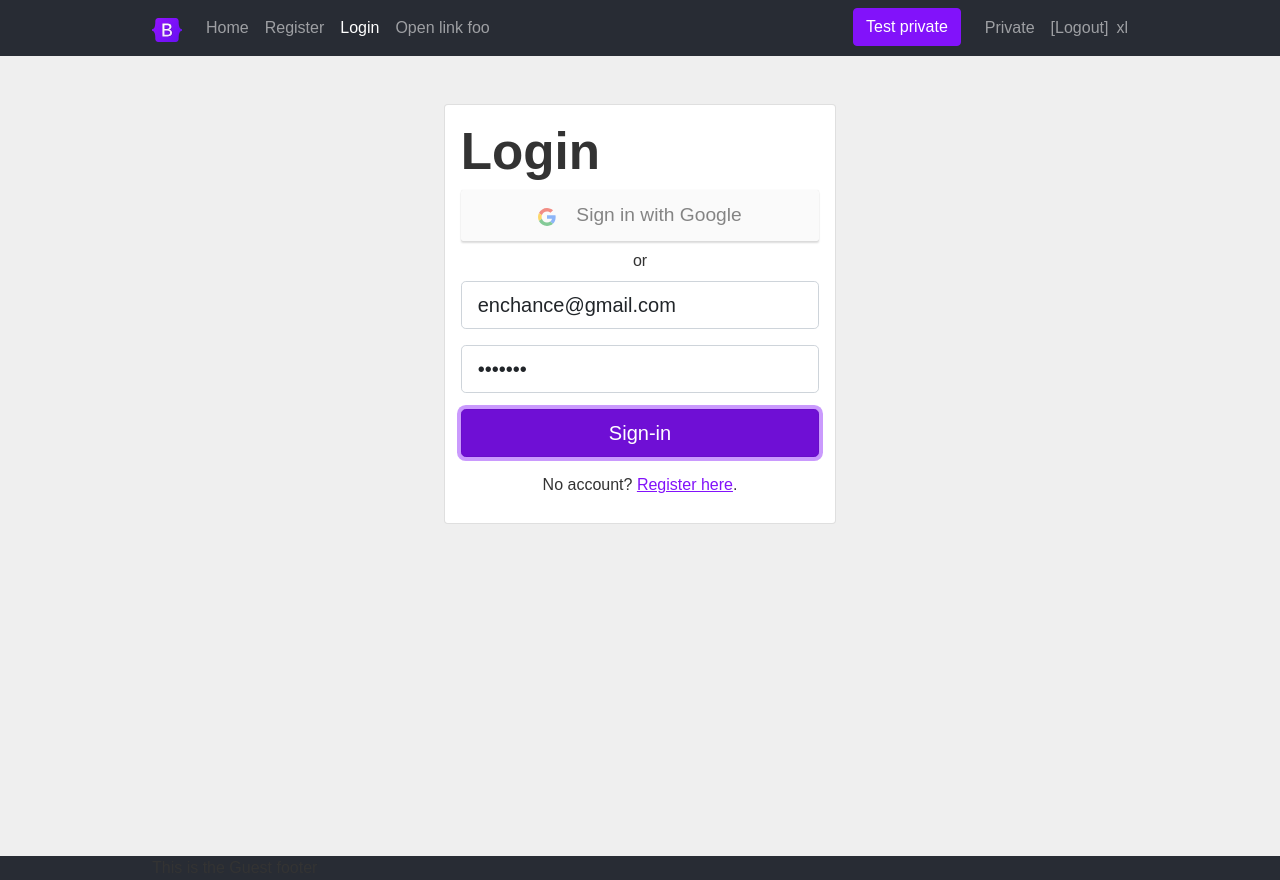
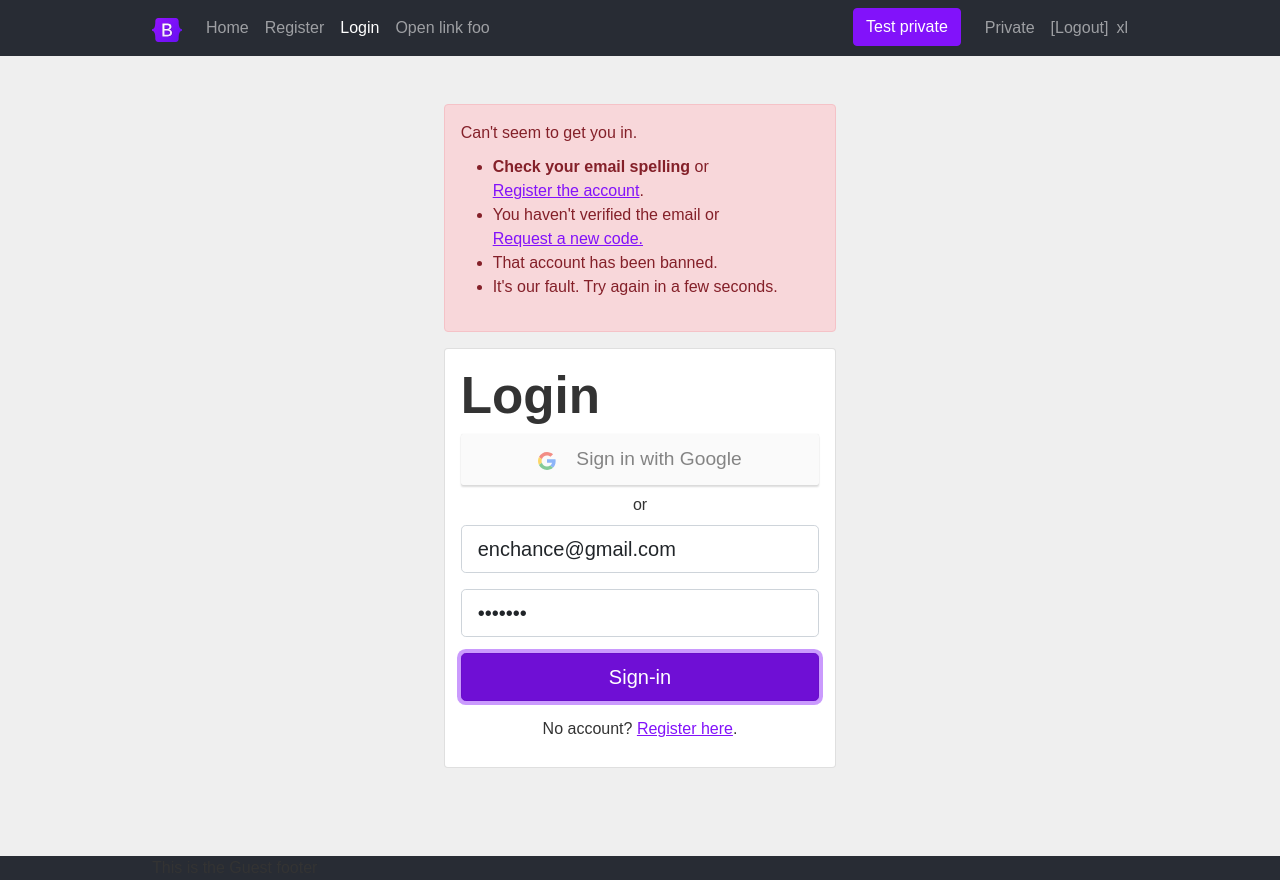
Before and after one commit to dropkickdev/stonksnote-react, a React (Create React App) app: page /auth/login in a window 1280 px wide. Both pictures are taken after a click on the button "Sign-in". Built offline with nearby package versions, Linux system fonts and the light colour scheme; no server answers; a web font is replaced by a local one.

Commit message:
Alerts for the Login page

```diff
--- a/src/components/authentication/Login.js
+++ b/src/components/authentication/Login.js
@@ -7,6 +7,7 @@ import GoogleLogin from "react-google-login"
 
 import conutils from "../../app/utils"
 import s from "../../app/settings/settings"
+import { IF } from "../../app/utilcomp"
 import GuestTemplate from "../../templates/layouts/GuestTemplate"
 import { SimpleInputHTML } from "../../templates/partials/forms"
 import { login, logout, set_pageclass } from "../../app/redux/slices"
@@ -16,9 +17,7 @@ import { api_login, api_logout, api_google_login } from "../../app/api/auth-acco
 
 
 const Login = () => {
-    const [state, setState] = useState({
-        formerror: false
-    })
+    const [state, setState] = useState({error: false})
     const dispatch = useDispatch()
     const history = useHistory()
     useEffect(() => {
@@ -39,6 +38,7 @@ const Login = () => {
         initialValues: init,
         validationSchema: schema,
         onSubmit: async ({email, password}, actions) => {
+            setState({error: false})
             const form = new FormData()
             form.set('username', email)
             form.set('password', password)
@@ -49,9 +49,7 @@ const Login = () => {
                 history.replace('/')
             }
             catch(err) {
-                setState({
-                    formerror: true
-                })
+                setState({error: true})
             }
         }
     }
@@ -71,12 +69,24 @@ const Login = () => {
         }
     };
 
+    // TODO: Page for '/auth/verification-request'
+    // TODO: Page for
     return (
         <GuestTemplate>
             <div id="login-content">
                 <div className="row">
                     <div className="col-sm-9 col-md-7 col-lg-5 col-xxl-5 mx-auto">
-
+                        <IF condition={state.error}>
+                            <div className="alert alert-danger">
+                                <p>Can't seem to get you in.</p>
+                                <ul>
+                                    <li><strong>Check your email spelling</strong> or <br/><Link to={'/auth/register'}>Register the account</Link>.</li>
+                                    <li>You haven't verified the email or <br/><Link to={'/auth/verification-request'}>Request a new code.</Link></li>
+                                    <li>That account has been banned.</li>
+                                    <li>It's our fault. Try again in a few seconds.</li>
+                                </ul>
+                            </div>
+                        </IF>
                         <div className="card">
                             <div className="card-body">
                                 <header>
--- a/src/components/authentication/Register.js
+++ b/src/components/authentication/Register.js
@@ -67,6 +67,7 @@ const Register = props => {
         }
     }
 
+    // TODO: Page for '/auth/change-password'
     return (
         <GuestTemplate>
             <div id="register-content">
```
